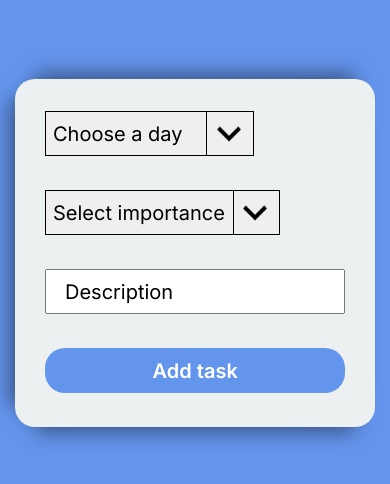
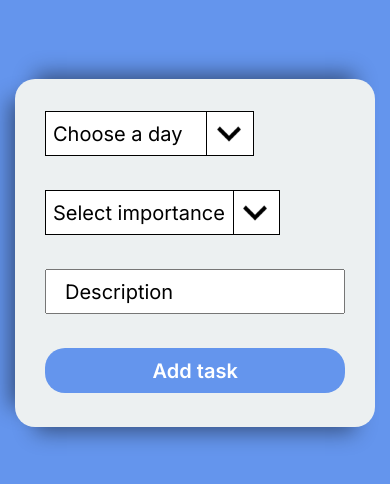
Before and after one commit to AlexDolz/Sheduler_React_web_app, a React (Create React App) app in the folder myapp/: page / in a window 390 px wide. Shown: the top 484 px of the page. Built offline with nearby package versions, Linux system fonts and the light colour scheme.

Commit message:
background

```diff
--- a/myapp/src/components/AddPlanForm/AddPlanForm.module.css
+++ b/myapp/src/components/AddPlanForm/AddPlanForm.module.css
@@ -119,6 +119,12 @@ option:hover {
   .submit__btn {
     margin-right: 10px;
   }
+  option {
+    background-color: white;
+  }
+  select {
+    background-color: white;
+  }
   option:hover {
     background-color: white;
   }
```
